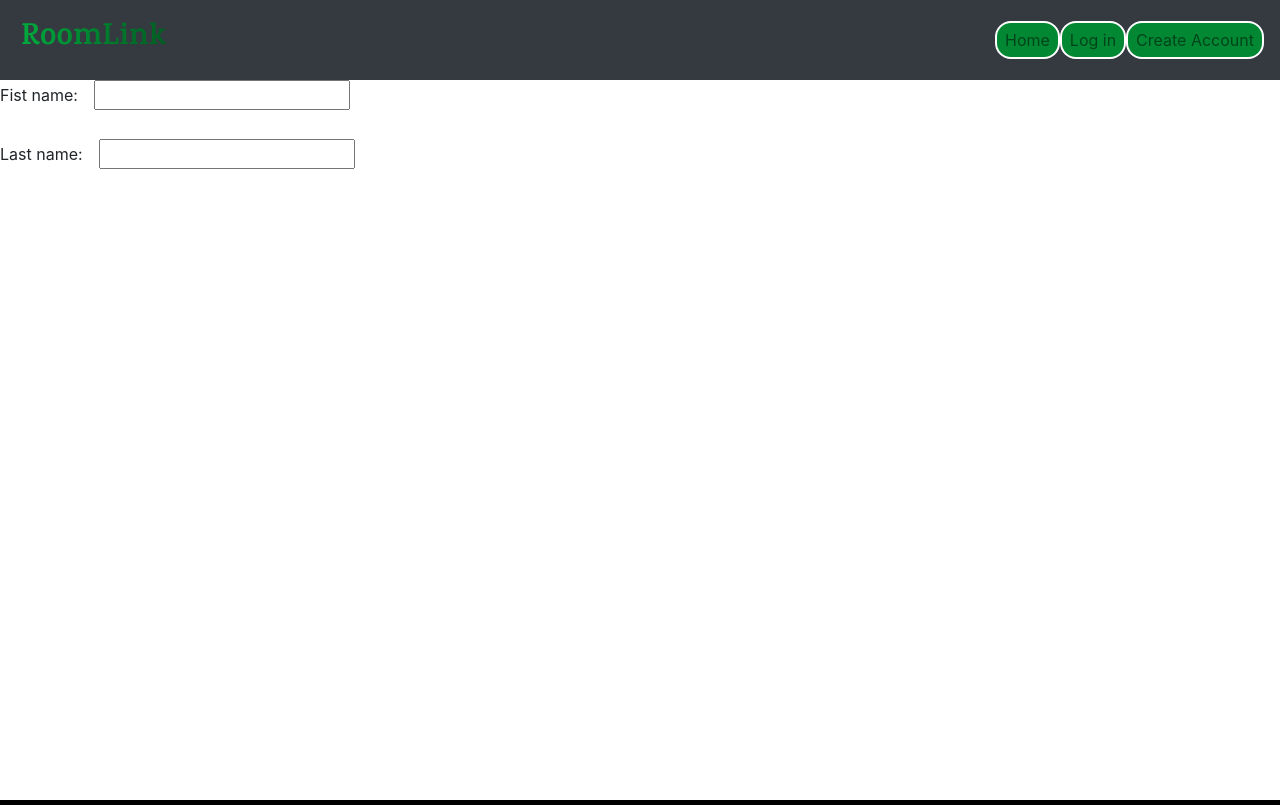
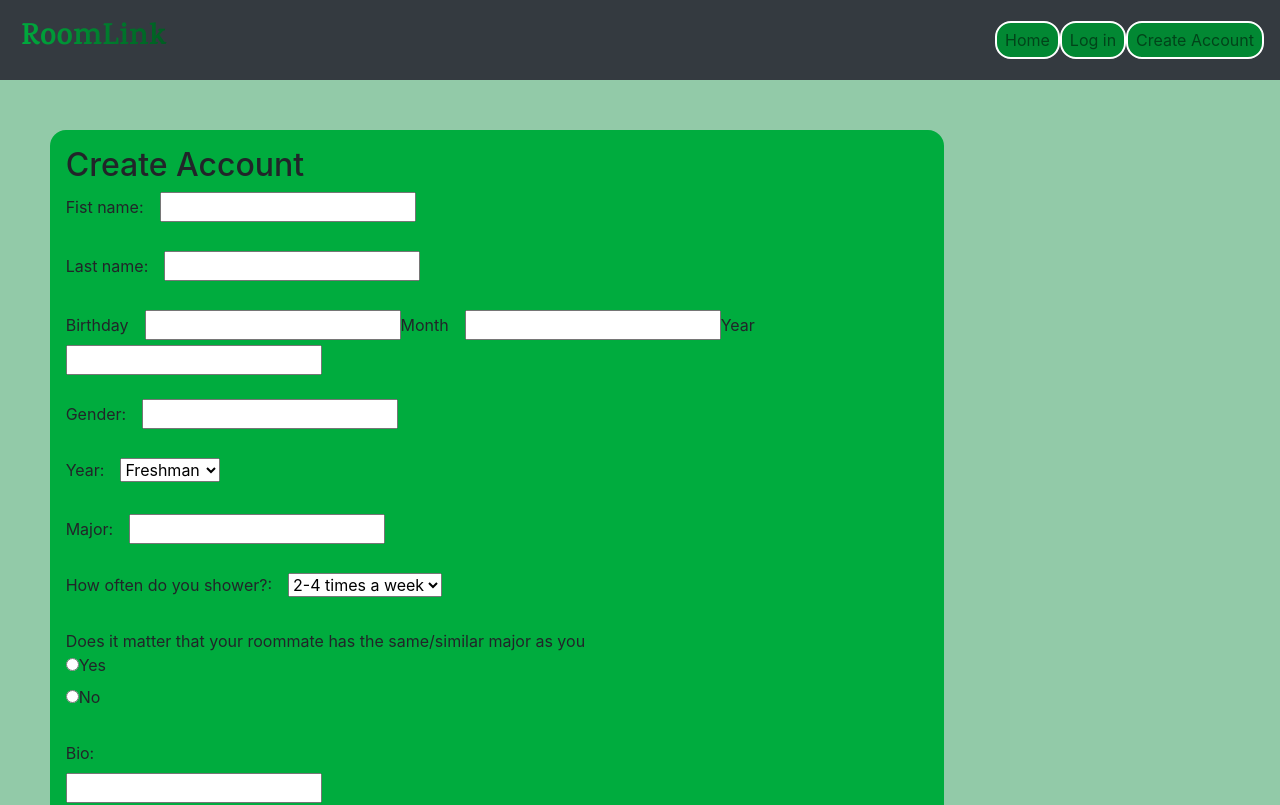
Before and after one commit to AlexBuly/room-link, a React (Create React App) app in the folder roomlink/: page /survey in a window 1280 px wide. Shown: the top 805 px of the page. Built offline with nearby package versions, Linux system fonts and the light colour scheme; a web font is replaced by a local one.

Commit message:
Add form for creating account profile

```diff
--- a/roomlink/src/components/Style.css
+++ b/roomlink/src/components/Style.css
@@ -73,8 +73,16 @@ h1.nav-logo {
 
 .survey {
     display: flex;
-    height: 90vh;
+    height: 120vh;
     align-items: start;
+    background-color: #92caa8;
+}
+
+.survey fieldset {
+    background-color: #00AC3E;
+    margin: 5%;
+    padding: 1em;
+    border-radius: 1em;
 }
 .home {
     height: 150vh;
--- a/roomlink/src/components/Survey.js
+++ b/roomlink/src/components/Survey.js
@@ -1,7 +1,12 @@
+import { useState } from "react";
+
 const Survey = () => {
     return (
         <div className="survey">
+            <section>
                 <form>
+                    <fieldset>
+                        <h2>Create Account</h2>
                         <div className="first">
                             <label htmlFor="first-name">Fist name:</label>
                             <input
@@ -9,6 +14,7 @@ const Survey = () => {
                             id="first-name"
                             name="first-name"
                             required={true}
+                            value={""}
                             />
                         </div>
                         <br />
@@ -19,9 +25,110 @@ const Survey = () => {
                             id="last-name"
                             name="last-name"
                             required={true}
+                            value={""}
                             />
                         </div>
+                        <br />
+                        <div className="birth">
+                            <label htmlFor="birthdate">Birthday</label>
+                            <input
+                            type="number"
+                            id="birthdate"
+                            name="birthdate"
+                            required={true}
+                            value={""}
+                            />
+                            <label htmlFor="birth-month">Month</label>
+                            <input
+                            type="number"
+                            id="birth-month"
+                            name="birth-month"
+                            required={true}
+                            value={""}
+                            />
+                            <label htmlFor="birth-year">Year</label>
+                            <input
+                            type="number"
+                            id="birth-year"
+                            name="birth-year"
+                            required={true}
+                            value={""}
+                            />
+                        </div>
+                        <br />
+                        <div className="gender">
+                            <label htmlFor="gender">Gender:</label>
+                            <input
+                            type="text"
+                            id="gender"
+                            name="gender"
+                            required="true"
+                            value={""}
+                            />
+                        </div>
+                        <br />
+                        <div className="class-rank">
+                            <label htmlFor="class-rank">Year:</label>
+                            <select name="class-rank" id="class-rank">
+                                <option value={"freshman"}>Freshman</option>
+                                <option value={"sophmore"}>Sophmore</option>
+                                <option value={"junior"}>Junior</option>
+                                <option value={"senior"}>Senior</option>
+                                <option value={"transfer"}>Transfer</option>
+                                <option value={"graduate"}>Graduate</option>
+                            </select>
+                        </div>
+                        <br />
+                        <div className="major">
+                            <label htmlFor="major">Major:</label>
+                            <input
+                            type="text"
+                            name="major"
+                            id="major"
+                            value={""}
+                            />
+                        </div>
+                        <br />
+                        <div className="cleanliness">
+                            <label htmlFor="cleanliness">How often do you shower?:</label>
+                            <select name="cleanliness" id="cleanliness" required={true}>
+                                <option value={"2-4"}>2-4 times a week</option>
+                                <option value={"3-5"}>3-5 times a week</option>
+                                <option value={"everyday"}>Everyday</option>
+                            </select>
+                        </div>
+                        <br />
+                        <div className="major-interest">
+                            Does it matter that your roommate has the same/similar major as you
+                            <br />
+                            <input type="radio" name="major-intest" id="yes" value={"yes"} required={true}/>
+                            <label htmlFor="yes">Yes</label>
+                            <br />
+                            <input type="radio" name="major-intest" id="no" value={"no"}/>
+                            <label htmlFor="yes">No</label>
+                        </div>
+                        <br />
+                        <div className="bio">
+                            <label htmlFor="bio">Bio:</label>
+                            <br />
+                            <input
+                            type="text"
+                            name="bio"
+                            id="bio"
+                            required={true}
+                            value={""}
+                            />
+                        </div>
+                        <br />
+                        <input type="submit"/>
+                    </fieldset>
                 </form>
+            </section>
+            <section>
+                <div className="photo-container">
+
+                </div>
+            </section>
         </div>
     )
 }
```
Lines whose indentation alone changed are shown as unchanged.
